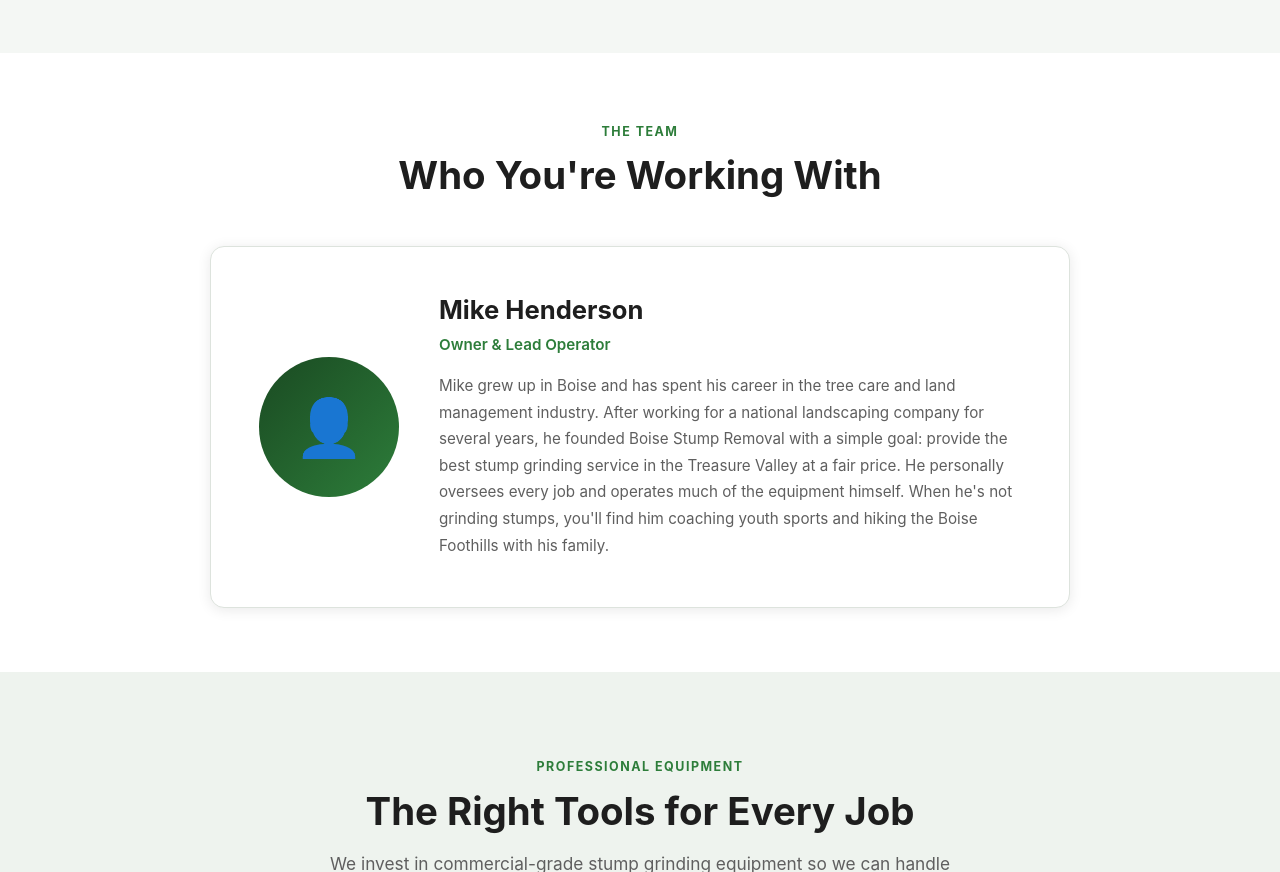
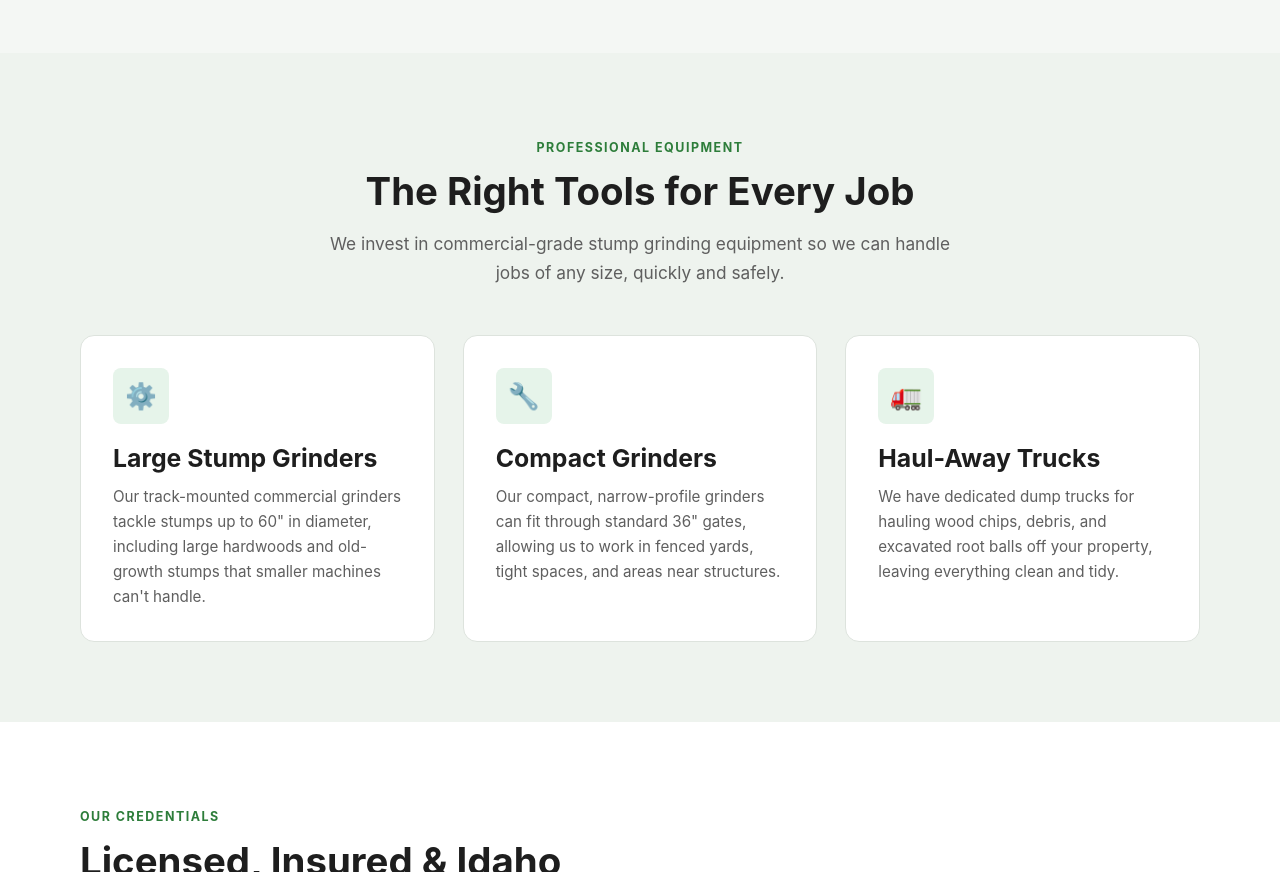
Before and after one commit to Sp423/boise-stump-removal, a plain HTML site: page about.html in a window 1280 px wide. Shown: the part 2118-2990 px from the top of the page. Drawn offline with Linux system fonts and the light colour scheme.

Commit message:
remove team section from about page

```diff
--- a/about.html
+++ b/about.html
@@ -119,24 +119,6 @@
           <div class="v-icon">🏠</div>
           <h4>Community First</h4>
           <p>As Boise locals, we invest in our community, support local suppliers, and prioritize long-term customer relationships over one-time transactions.</p>
-        </div>
-      </div>
-    </div>
-  </section>
-
-  <!-- Owner / Team -->
-  <section class="team-section">
-    <div class="container">
-      <div class="text-center" style="margin-bottom:48px;">
-        <span class="section-label">The Team</span>
-        <h2>Who You're Working With</h2>
-      </div>
-      <div class="owner-card">
-        <div class="owner-avatar">👤</div>
-        <div class="owner-info">
-          <h3 class="owner-name">Mike Henderson</h3>
-          <div class="owner-title">Owner &amp; Lead Operator</div>
-          <p class="owner-bio">Mike grew up in Boise and has spent his career in the tree care and land management industry. After working for a national landscaping company for several years, he founded Boise Stump Removal with a simple goal: provide the best stump grinding service in the Treasure Valley at a fair price. He personally oversees every job and operates much of the equipment himself. When he's not grinding stumps, you'll find him coaching youth sports and hiking the Boise Foothills with his family.</p>
         </div>
       </div>
     </div>
```
